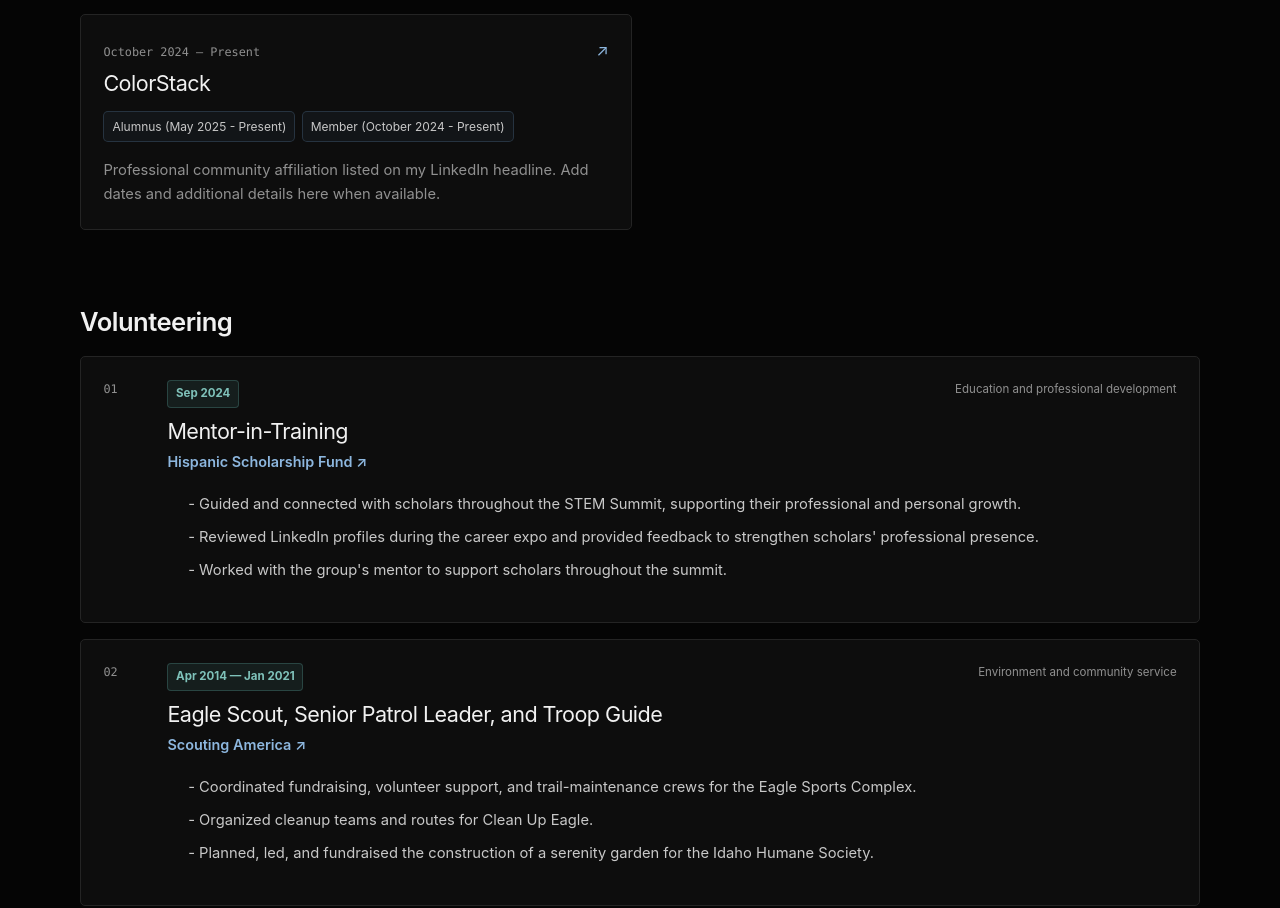
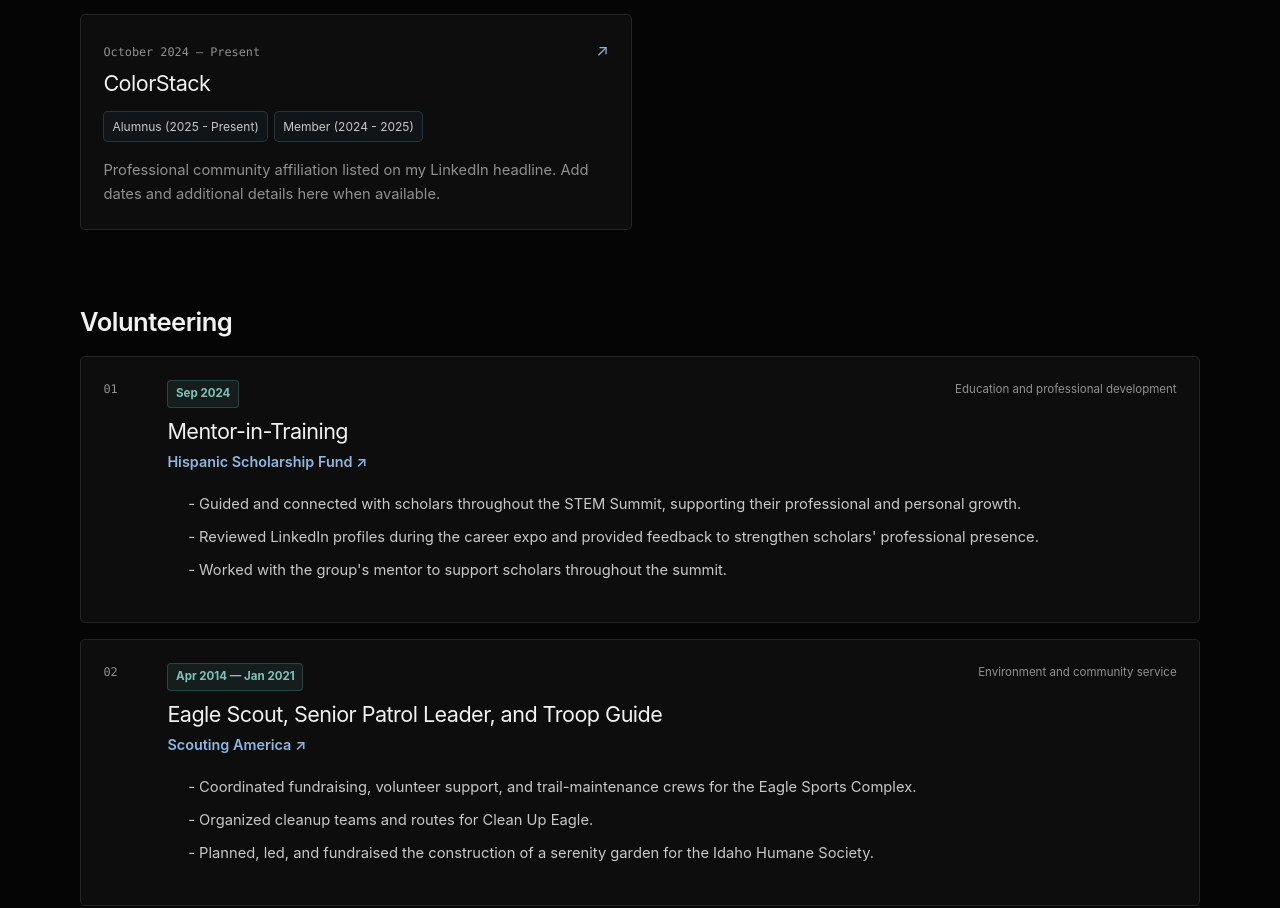
Before and after one commit to AndrewAMesa/amesa-personal-website, a Next.js app: page /community in a window 1280 px wide. Shown: the part 1036-1944 px from the top of the page. Built offline with nearby package versions, Linux system fonts and the light colour scheme.

Commit message:
fixing dates

```diff
--- a/data/site.ts
+++ b/data/site.ts
@@ -421,7 +421,7 @@
     name: "ColorStack",
     href: "https://www.colorstack.org/",
     period: "October 2024 — Present",
-    roles: ["Alumnus (May 2025 - Present)", "Member (October 2024 - Present)"],
+    roles: ["Alumnus (2025 - Present)", "Member (2024 - 2025)"],
     description:
       "Professional community affiliation listed on my LinkedIn headline. Add dates and additional details here when available.",
   },
```
